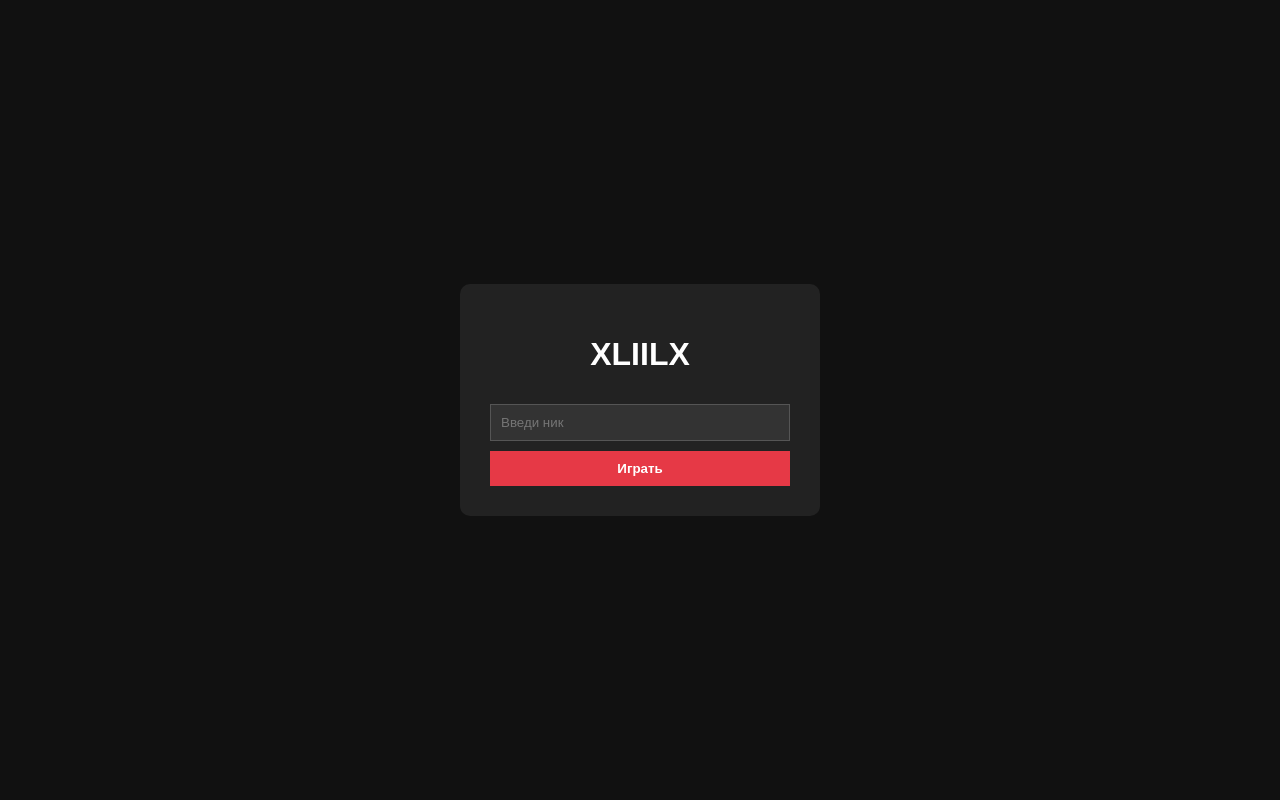
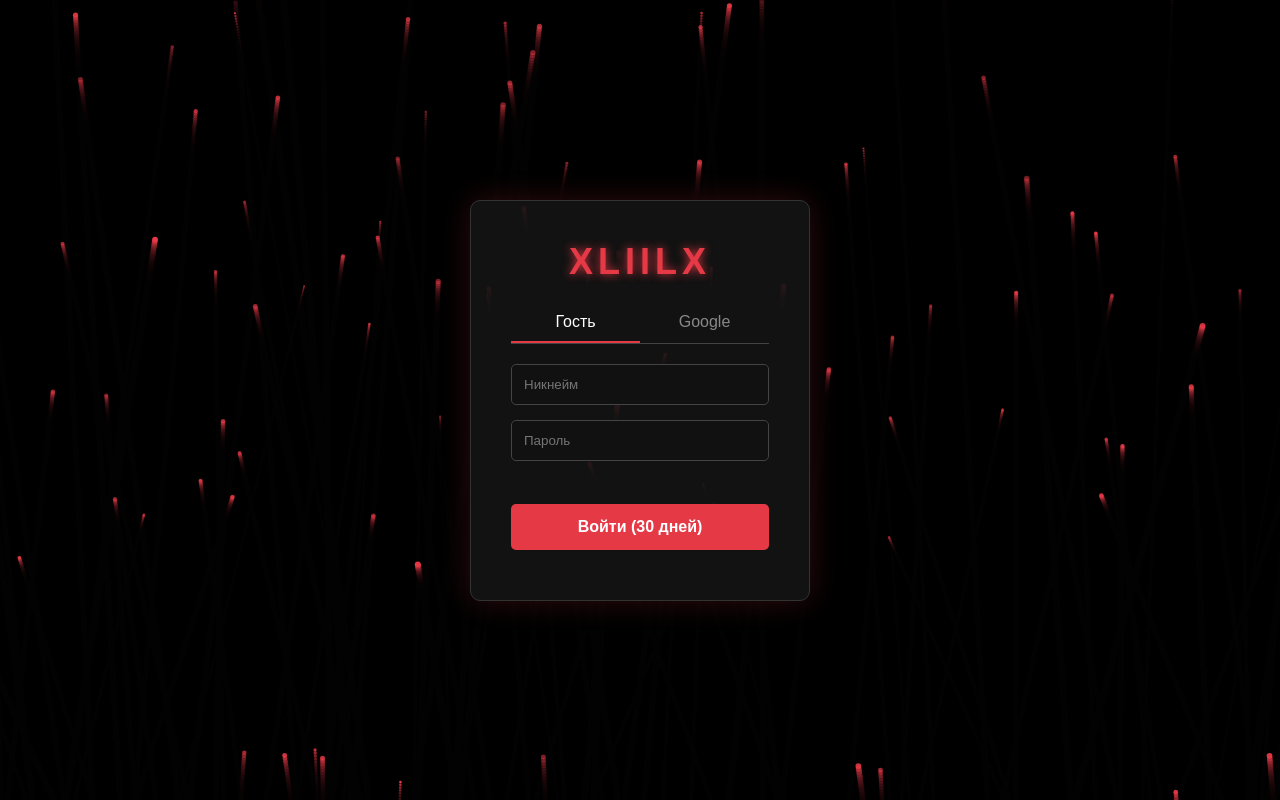
Before and after one commit to kotowkot314-cell/xliilx, a website: page client/index.html in a window 1280 px wide. Drawn offline with nearby package versions, Linux system fonts and the light colour scheme; no server answers.

Commit message:
Update index.html

```diff
--- a/client/index.html
+++ b/client/index.html
@@ -4,32 +4,149 @@
     <meta charset="UTF-8">
     <title>Xliilx - Вход</title>
     <style>
-        body { background: #111; color: #fff; font-family: sans-serif; display: flex; justify-content: center; align-items: center; height: 100vh; margin: 0; }
-        .box { background: #222; padding: 30px; border-radius: 10px; text-align: center; width: 300px; }
-        input { width: 100%; padding: 10px; margin: 10px 0; background: #333; border: 1px solid #555; color: #fff; box-sizing: border-box; }
-        button { width: 100%; padding: 10px; background: #e63946; color: #fff; border: none; cursor: pointer; font-weight: bold; }
+        * { box-sizing: border-box; margin: 0; padding: 0; }
+        body { background: #000; color: #fff; font-family: sans-serif; overflow: hidden; height: 100vh; display: flex; justify-content: center; align-items: center; }
+        canvas { position: absolute; top: 0; left: 0; z-index: 1; }
+        .login-box { position: relative; z-index: 2; background: rgba(20, 20, 20, 0.9); padding: 40px; border-radius: 10px; text-align: center; width: 340px; border: 1px solid #333; box-shadow: 0 0 30px rgba(230, 57, 70, 0.2); }
+        h1 { color: #e63946; font-size: 36px; letter-spacing: 5px; margin-bottom: 20px; text-shadow: 0 0 10px #e63946; }
+        input { width: 100%; padding: 12px; margin-bottom: 15px; background: #111; border: 1px solid #444; color: #fff; border-radius: 5px; outline: none; }
+        input:focus { border-color: #e63946; }
+        button { width: 100%; padding: 14px; margin-bottom: 10px; border: none; border-radius: 5px; cursor: pointer; font-weight: bold; font-size: 16px; transition: 0.2s; }
+        .btn-red { background: #e63946; color: #fff; }
+        .btn-red:hover { background: #ff4d5a; }
+        .btn-google { background: #fff; color: #333; }
+        .btn-google:hover { background: #ddd; }
+        .tabs { display: flex; margin-bottom: 20px; border-bottom: 1px solid #444; }
+        .tab { flex: 1; padding: 10px; cursor: pointer; color: #888; }
+        .tab.active { color: #fff; border-bottom: 2px solid #e63946; }
+        .form { display: none; }
+        .form.active { display: block; }
+        .error { color: #e63946; font-size: 13px; margin-bottom: 10px; height: 18px; }
     </style>
 </head>
 <body>
-    <div class="box">
+    <canvas id="sparks"></canvas>
+
+    <div class="login-box">
         <h1>XLIILX</h1>
-        <input type="text" id="nick" placeholder="Введи ник">
-        <button onclick="startGame()">Играть</button>
+        <div class="tabs">
+            <div class="tab active" onclick="switchTab('guest')">Гость</div>
+            <div class="tab" onclick="switchTab('google')">Google</div>
+        </div>
+
+        <!-- Форма Гостя -->
+        <div id="form-guest" class="form active">
+            <input type="text" id="guest-nick" placeholder="Никнейм">
+            <input type="password" id="guest-pass" placeholder="Пароль">
+            <div class="error" id="error-msg"></div>
+            <button class="btn-red" onclick="loginGuest()">Войти (30 дней)</button>
+        </div>
+
+        <!-- Форма Google -->
+        <div id="form-google" class="form">
+            <p style="margin-bottom:15px; font-size:14px; color:#aaa;">Создай постоянный аккаунт (навсегда)</p>
+            <input type="text" id="google-nick" placeholder="Придумай ник">
+            <div class="error" id="error-msg-g"></div>
+            <button class="btn-google" onclick="loginGoogle()">Войти через Google</button>
+        </div>
     </div>
 
-    <script src="/socket.io/socket.io.js"></script>
     <script>
-        const socket = io();
-        function startGame() {
-            const nick = document.getElementById('nick').value.trim();
-            if (!nick) return alert('Введи ник!');
-            socket.emit('login', nick, (response) => {
-                if (response.success) {
-                    localStorage.setItem('nick', nick);
-                    window.location.href = '/game.html';
+        // Логика вкладок
+        function switchTab(type) {
+            document.querySelectorAll('.tab').forEach(t => t.classList.remove('active'));
+            document.querySelectorAll('.form').forEach(f => f.classList.remove('active'));
+            if (type === 'guest') {
+                document.querySelectorAll('.tab')[0].classList.add('active');
+                document.getElementById('form-guest').classList.add('active');
+            } else {
+                document.querySelectorAll('.tab')[1].classList.add('active');
+                document.getElementById('form-google').classList.add('active');
+            }
+        }
+
+        // API Запросы
+        async function loginGuest() {
+            const u = document.getElementById('guest-nick').value;
+            const p = document.getElementById('guest-pass').value;
+            if (!u || !p) return showErr('Заполни все поля');
+
+            const res = await fetch('/api/guest', {
+                method: 'POST',
+                headers: { 'Content-Type': 'application/json' },
+                body: JSON.stringify({ username: u, password: p })
+            });
+            const data = await res.json();
+            if (data.error) return showErr(data.error);
+
+            // Переход в игру
+            window.location.href = '/game.html?nick=' + encodeURIComponent(data.username);
+        }
+
+        async function loginGoogle() {
+            const u = document.getElementById('google-nick').value;
+            if (!u) return showErrG('Введи ник');
+
+            const res = await fetch('/api/google', {
+                method: 'POST',
+                headers: { 'Content-Type': 'application/json' },
+                body: JSON.stringify({ username: u })
+            });
+            const data = await res.json();
+            if (data.error) return showErrG(data.error);
+
+            window.location.href = '/game.html?nick=' + encodeURIComponent(data.username);
+        }
+
+        function showErr(msg) { document.getElementById('error-msg').textContent = msg; }
+        function showErrG(msg) { document.getElementById('error-msg-g').textContent = msg; }
+
+        // --- Эффект искр на фоне ---
+        const canvas = document.getElementById('sparks');
+        const ctx = canvas.getContext('2d');
+        let particles = [];
+        canvas.width = window.innerWidth;
+        canvas.height = window.innerHeight;
+
+        window.addEventListener('resize', () => {
+            canvas.width = window.innerWidth;
+            canvas.height = window.innerHeight;
+        });
+
+        class Spark {
+            constructor() {
+                this.x = Math.random() * canvas.width;
+                this.y = canvas.height + Math.random() * 100;
+                this.size = Math.random() * 2 + 1;
+                this.speedY = Math.random() * 2 + 1;
+                this.speedX = (Math.random() - 0.5) * 1;
+                this.opacity = Math.random() * 0.5 + 0.5;
+            }
+            update() {
+                this.y -= this.speedY;
+                this.x += this.speedX;
+                if (this.y < 0) {
+                    this.y = canvas.height + 10;
+                    this.x = Math.random() * canvas.width;
                 }
-            });
+            }
+            draw() {
+                ctx.fillStyle = `rgba(230, 57, 70, ${this.opacity})`;
+                ctx.beginPath();
+                ctx.arc(this.x, this.y, this.size, 0, Math.PI * 2);
+                ctx.fill();
+            }
         }
+
+        for (let i = 0; i < 100; i++) particles.push(new Spark());
+
+        function animate() {
+            ctx.fillStyle = 'rgba(0, 0, 0, 0.2)'; // Шлейф
+            ctx.fillRect(0, 0, canvas.width, canvas.height);
+            particles.forEach(p => { p.update(); p.draw(); });
+            requestAnimationFrame(animate);
+        }
+        animate();
     </script>
 </body>
 </html>
```
